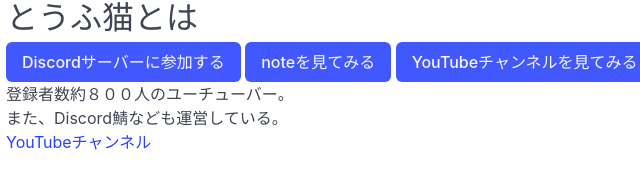
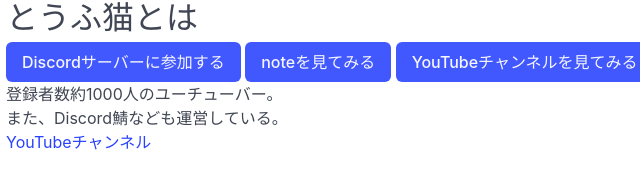
Before and after one commit to TofuNeko555/tofunekoweb, a plain HTML site: page index.html in a window 1280 px wide. Shown: the part 316-504 px from the top of the page, 42-682 px from the left. Drawn offline with nearby package versions, Linux system fonts and the light colour scheme.

Commit message:
Update index.html

```diff
--- a/index.html
+++ b/index.html
@@ -19,7 +19,7 @@
         <a href="https://note.com/tofuneko_youtube" class="button is-link" target="_blank">noteを見てみる</a>
         <a href="https://www.youtube.com/@TofuNeko-jp" class="button is-link" target="_blank">YouTubeチャンネルを見てみる</a>
         <a href="https://tofuneko-develop-lab.pages.dev/" class="button is-link" target="_blank">とうふ猫の開発ラボ</a>
-        <p>登録者数約８００人のユーチューバー。</p>
+        <p>登録者数約1000人のユーチューバー。</p>
         <p>また、Discord鯖なども運営している。</p>
         <a href="https://www.youtube.com/@TofuNeko-jp"> YouTubeチャンネル</a>
       </div>
```
